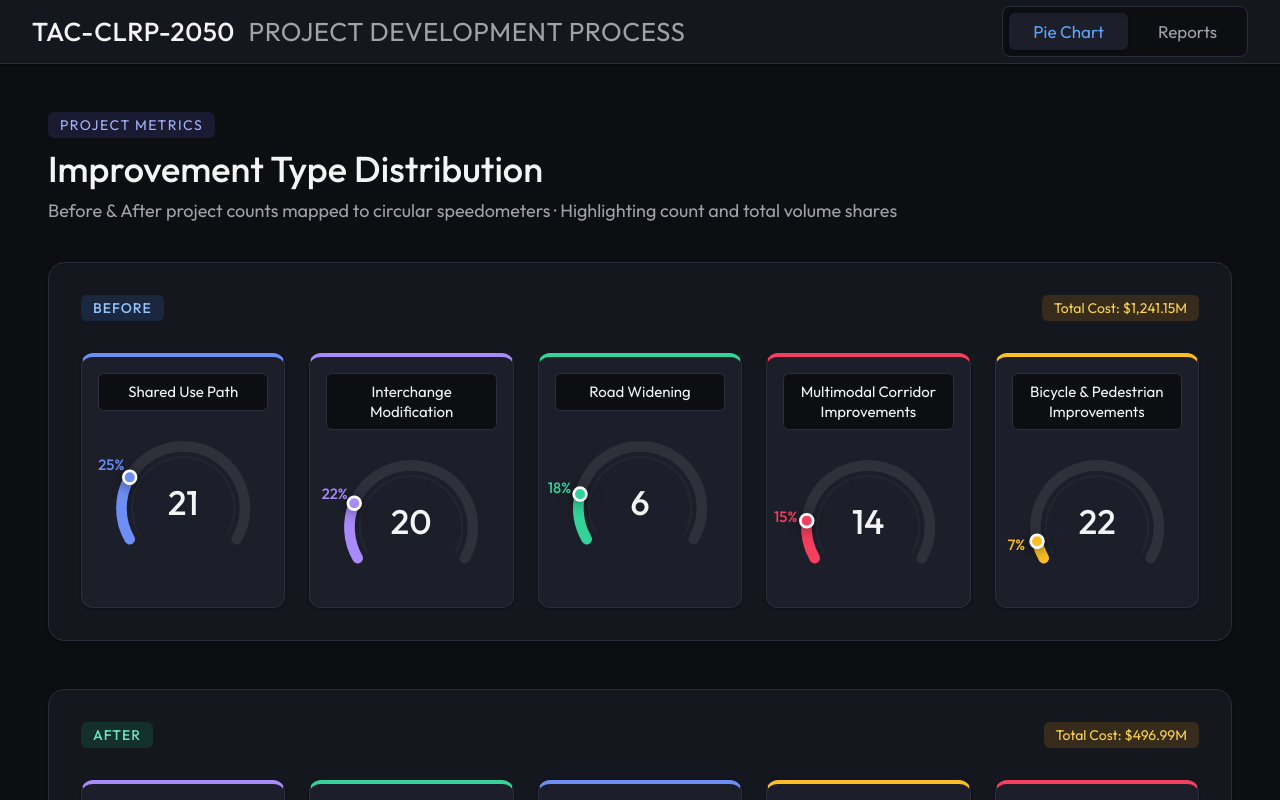
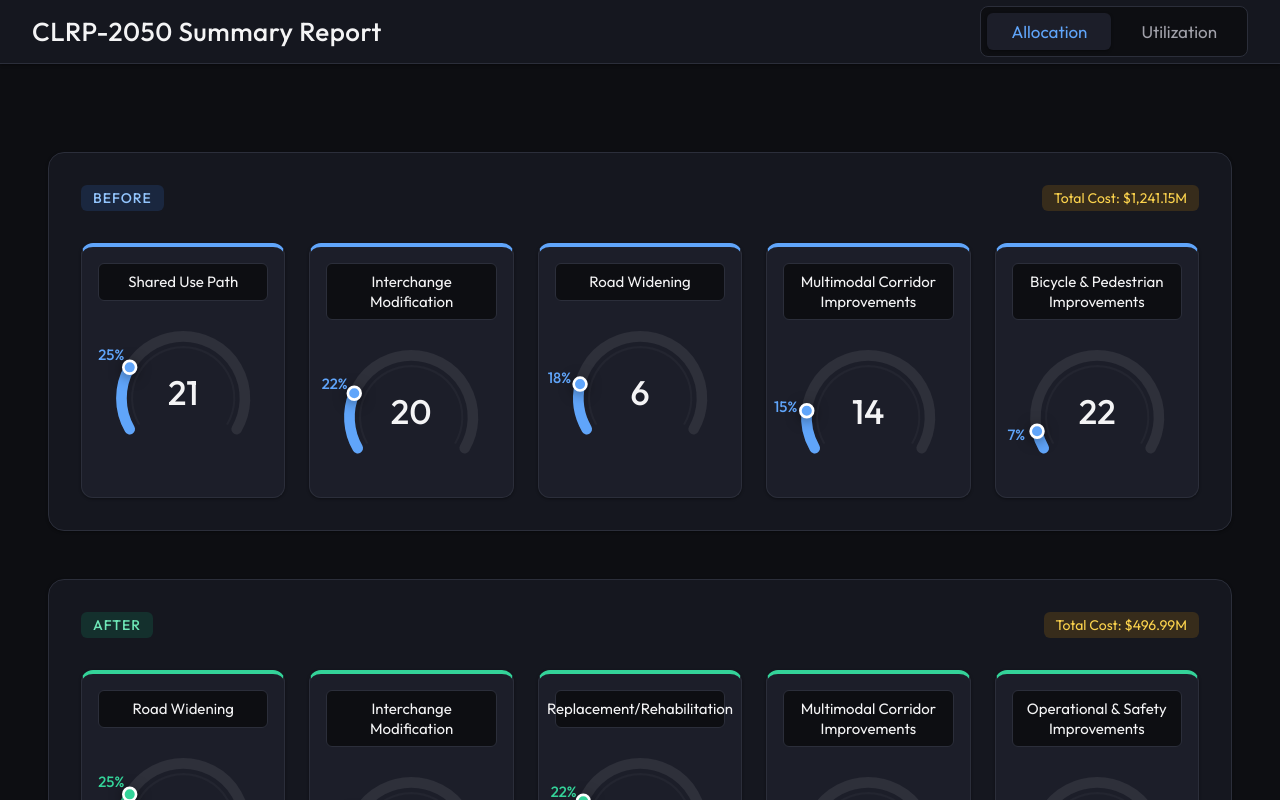
Before and after one commit to elishaadamu/Revenue_Forecast, a React (Vite) app: page / in a window 1280 px wide. Built offline with nearby package versions, Linux system fonts and the light colour scheme.

Commit message:
refactor: standardize color theme to purple and update branding to CLRP-2050 Summary Report

```diff
--- a/index.html
+++ b/index.html
@@ -6,7 +6,7 @@
     <meta name="viewport" content="width=device-width, initial-scale=1.0" />
     <meta name="description" content="TAC-CLRP-2050 Interactive Project Dashboard" />
     <link href="https://fonts.googleapis.com/css2?family=Outfit:wght@400;500;600;700;800&family=Plus+Jakarta+Sans:wght@500;600;700&display=swap" rel="stylesheet">
-    <title>TAC-CLRP-2050 – Project Flowchart Dashboard</title>
+    <title>CLRP-2050 Summary Report</title>
   </head>
   <body>
     <div id="root"></div>
--- a/src/App.jsx
+++ b/src/App.jsx
@@ -210,17 +210,14 @@ function PieChartTab() {
     return typeof v === 'number' ? v.toLocaleString('en-US', { minimumFractionDigits: 2, maximumFractionDigits: 2 }) : v;
   };
 
-  // Curated premium HSL-tailored gradient colors
-  const BEFORE_COLORS = ['#6c8ef5', '#a78bfa', '#34d399', '#f43f5e', '#fbbf24'];
-  const AFTER_COLORS  = ['#a78bfa', '#34d399', '#6c8ef5', '#fbbf24', '#f43f5e'];
+  // Consistent blue for Before, consistent green for After
+  const BEFORE_COLORS = ['#60a5fa', '#60a5fa', '#60a5fa', '#60a5fa', '#60a5fa'];
+  const AFTER_COLORS  = ['#34d399', '#34d399', '#34d399', '#34d399', '#34d399'];
 
   return (
     <div className="pie-tab-layout">
       {/* Tab Header Banner */}
       <div className="pie-tab-header">
-        <span className="pie-badge">PROJECT METRICS</span>
-        <h1 className="pie-title">Improvement Type Distribution</h1>
-        <p className="pie-desc">Before & After project counts mapped to circular speedometers · Highlighting count and total volume shares</p>
       </div>
 
       <div className="pie-sections-container">
@@ -376,9 +373,6 @@ function ReportTab() {
               </select>
             </div>
           </div>
-          <p className="report-section-desc">
-            Showing dynamic forecast data for: <strong>{selectedRevenue}</strong> · Parsed from revenue_forecast.xlsx
-          </p>
         </div>
 
         {/* Dynamic speedometer dials for the picked source */}
@@ -390,7 +384,7 @@ function ReportTab() {
               value: `$${fmt(totalVals[0])}M`,
               sublabel: '100%',
               pct: 100,
-              color: '#6c8ef5',
+              color: '#a78bfa',
             },
             {
               id: 'yoe',
@@ -406,7 +400,7 @@ function ReportTab() {
               value: `$${fmt(totalVals[2])}M`,
               sublabel: totalVals[0] > 0 ? `${((totalVals[2] / totalVals[0]) * 100).toFixed(1)}%` : '–',
               pct: totalVals[0] > 0 ? (totalVals[2] / totalVals[0]) * 100 : 0,
-              color: '#34d399',
+              color: '#a78bfa',
             },
             {
               id: 'util',
@@ -414,7 +408,7 @@ function ReportTab() {
               value: `${fmt(totalVals[3])}`,
               sublabel: 'Completed',
               pct: totalVals[3],
-              color: totalVals[3] >= 90 ? '#34d399' : totalVals[3] >= 50 ? '#fbbf24' : '#f87171',
+              color: '#a78bfa',
             },
           ].map((g) => (
             <div key={g.id} className="gauge-card">
@@ -454,14 +448,14 @@ function ReportTab() {
                     <td className="data-cell">{fmt(prog)}</td>
                     <td className={`data-cell util-cell`}>
                       <div className="util-gauge-inline">
-                        <span className={`util-pct-text ${utilClass(util)}`}>{fmtPct(util)}</span>
+                        <span className="util-pct-text" style={{ color: '#a78bfa' }}>{fmtPct(util)}</span>
                         <svg viewBox="0 0 100 12" className="util-arc-bar" aria-hidden="true">
-                          <rect x="0" y="4" width="100" height="4" rx="2" fill="rgba(0,0,0,0.07)" />
+                          <rect x="0" y="4" width="100" height="4" rx="2" fill="rgba(255,255,255,0.05)" />
                           <rect
                             x="0" y="4"
                             width={Math.min(util, 100)}
                             height="4" rx="2"
-                            fill={util >= 90 ? '#34d399' : util >= 50 ? '#fbbf24' : '#f87171'}
+                            fill="#a78bfa"
                           />
                         </svg>
                       </div>
@@ -475,16 +469,16 @@ function ReportTab() {
                 <td className="data-cell total-cell">{fmt(totalVals[0])}</td>
                 <td className="data-cell total-cell">{fmt(totalVals[1])}</td>
                 <td className="data-cell total-cell">{fmt(totalVals[2])}</td>
-                <td className={`data-cell total-cell util-cell ${utilClass(totalVals[3])}`}>
+                <td className="data-cell total-cell util-cell">
                   <div className="util-gauge-inline">
-                    <span className={`util-pct-text ${utilClass(totalVals[3])}`}>{fmtPct(totalVals[3])}</span>
+                    <span className="util-pct-text" style={{ color: '#a78bfa' }}>{fmtPct(totalVals[3])}</span>
                     <svg viewBox="0 0 100 12" className="util-arc-bar" aria-hidden="true">
-                      <rect x="0" y="4" width="100" height="4" rx="2" fill="rgba(0,0,0,0.07)" />
+                      <rect x="0" y="4" width="100" height="4" rx="2" fill="rgba(255,255,255,0.05)" />
                       <rect
                         x="0" y="4"
                         width={Math.min(totalVals[3], 100)}
                         height="4" rx="2"
-                        fill={totalVals[3] >= 90 ? '#34d399' : totalVals[3] >= 50 ? '#fbbf24' : '#f87171'}
+                        fill="#a78bfa"
                       />
                     </svg>
                   </div>
@@ -509,7 +503,7 @@ function App() {
       {/* Header Navigation bar */}
       <nav className="app-navbar">
         <div className="navbar-brand">
-          TAC-CLRP-2050 <span>PROJECT DEVELOPMENT PROCESS</span>
+          CLRP-2050 Summary Report
         </div>
         <div className="nav-tabs">
           <button
@@ -517,14 +511,14 @@ function App() {
             className={`nav-tab ${activeTab === 'pie' ? 'nav-tab-active' : ''}`}
             onClick={() => setActiveTab('pie')}
           >
-            Pie Chart
+            Allocation
           </button>
           <button
             id="tab-report"
             className={`nav-tab ${activeTab === 'report' ? 'nav-tab-active' : ''}`}
             onClick={() => setActiveTab('report')}
           >
-            Reports
+            Utilization
           </button>
         </div>
       </nav>
```
